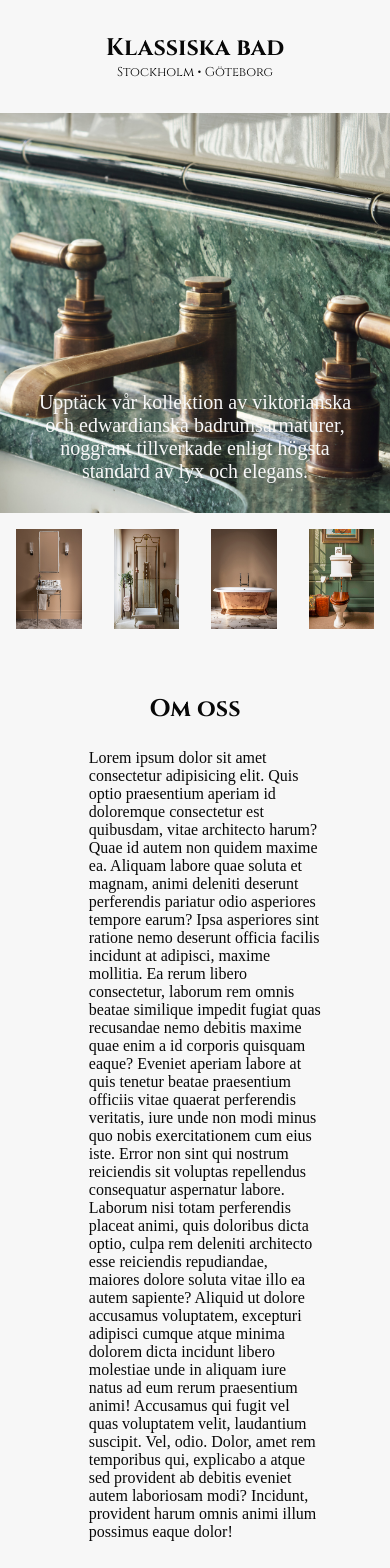
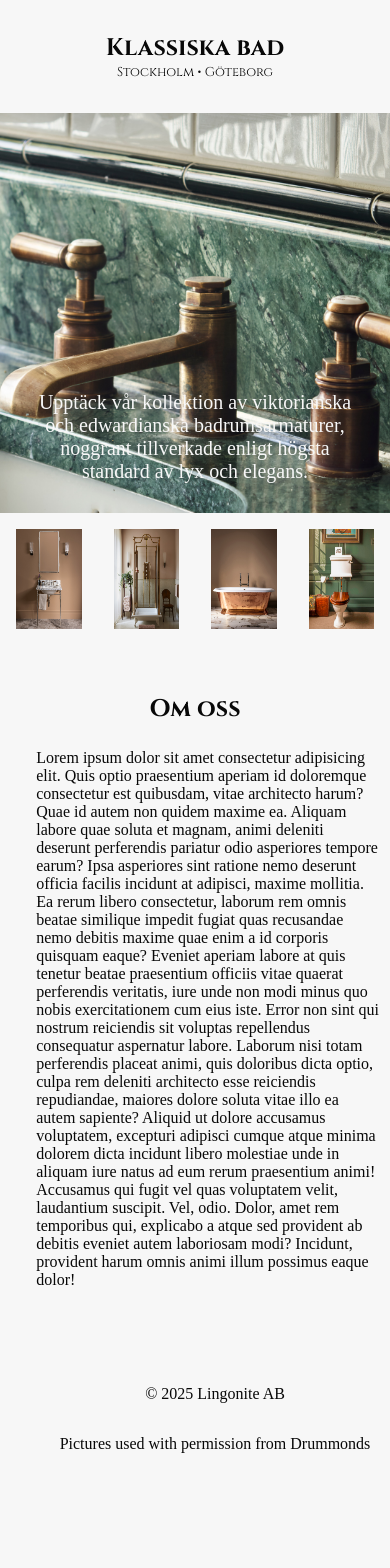
Before and after one commit to jonaru/kb-site, a React (Vite) app: page / in a window 390 px wide. Shown: the top 1568 px of the page. After the commit the page ends 1453 px from the top, so only its background shows below. Built offline with nearby package versions, Linux system fonts and the light colour scheme; a web font is replaced by a local one.

Commit message:
Media edits for product page

```diff
--- a/styles/product.css
+++ b/styles/product.css
@@ -30,3 +30,19 @@
 .product-features {
     grid-area: features;
 }
+
+@media (max-width: 768px) {
+    .product {
+        padding: 2rem;
+        display: grid;
+        grid-template-areas:
+            "image image"
+            "description features";
+        grid-template-columns: 1fr 1fr;
+        column-gap: 10px;
+    }
+
+    .product-image img {
+        width: 50%;
+    }
+}
--- a/styles/style.css
+++ b/styles/style.css
@@ -100,12 +100,17 @@ body {
         height: 400px;
         font-size: 20px;
     }
+    .section {
+        padding-left: 10px;
+        padding-right: 10px;
+    }
+
     .article-section {
         padding: 0;
     }
     .about-content {
-        margin-left: 20px;
-        margin-right: 20px;
+        margin-left: 0;
+        margin-right: 0;
         display: flex;
         justify-content: center;
     }
```
